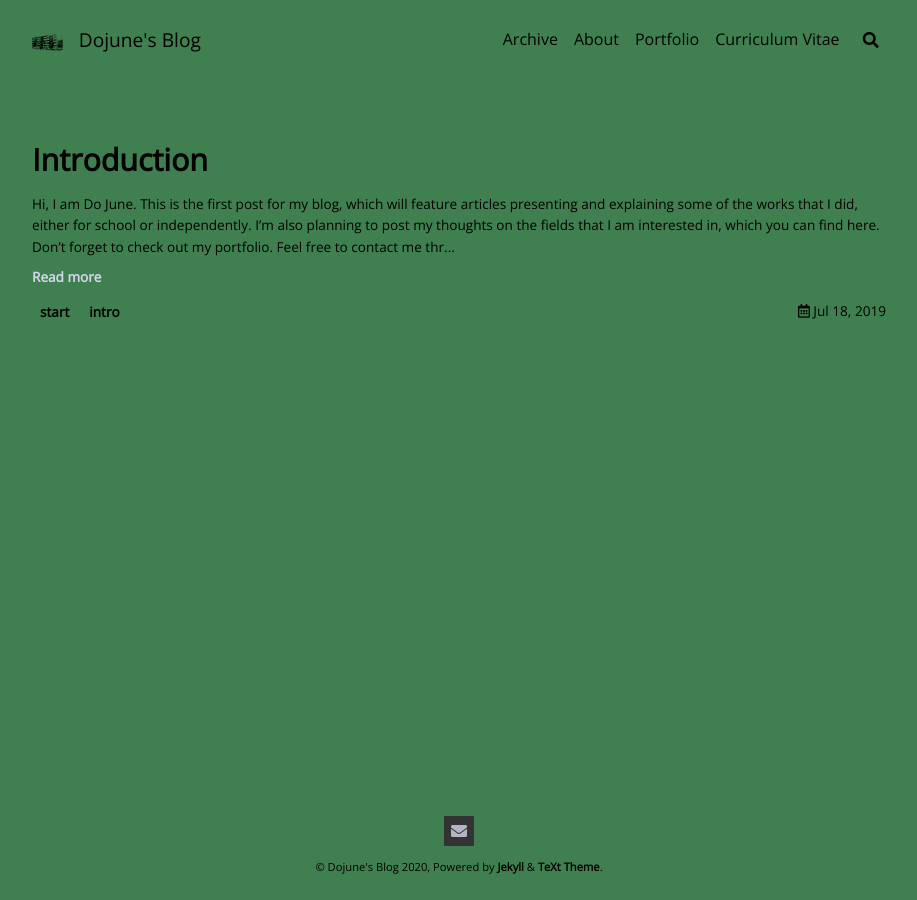
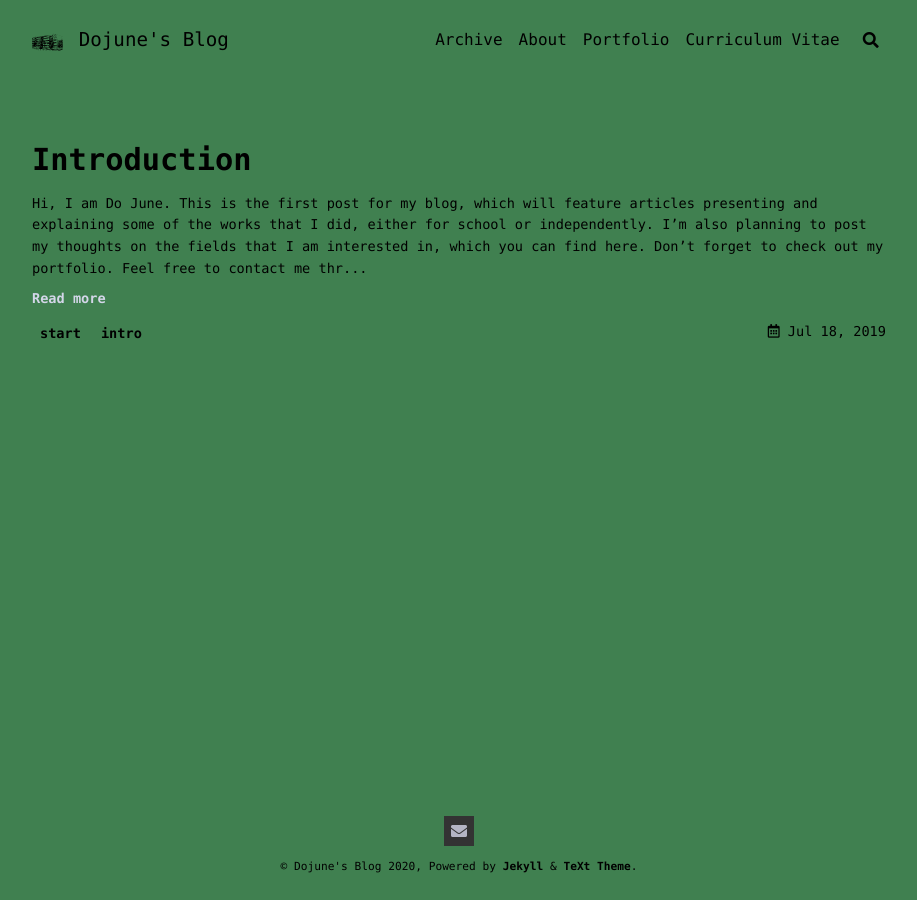
Before and after one commit to mindojune/mindojune.github.io, a Jekyll site: the page built from index.html, in a window 1280 px wide. Shown: the whole page, without its empty margins (181-1098 px from the left). Built offline with Jekyll 4.4.1, drawn with Linux system fonts in a browser that asks for light colours; nearby versions of some CDN libraries; the list of posts is cut into pages by our own code.

Commit message:
Update _variables.scss

```diff
--- a/_sass/common/_variables.scss
+++ b/_sass/common/_variables.scss
@@ -2,7 +2,8 @@ $base: (
   //font-family:            ('Cousine', monospace),
   //font-family:            ('Source Sans Pro', sans-serif),
   //font-family:            ('Roboto', sans-serif),
-  font-family:            ('Open Sans', sans-serif),
+  //font-family:            ('Open Sans', sans-serif),
+  font-family:            ('Menlo', monospace),
   //font-family:            ('Lato', sans-serif),
   //font-family:            ('Open Sans', sans-serif),
   //font-family:            ('Inconsolata', monospace),
```
